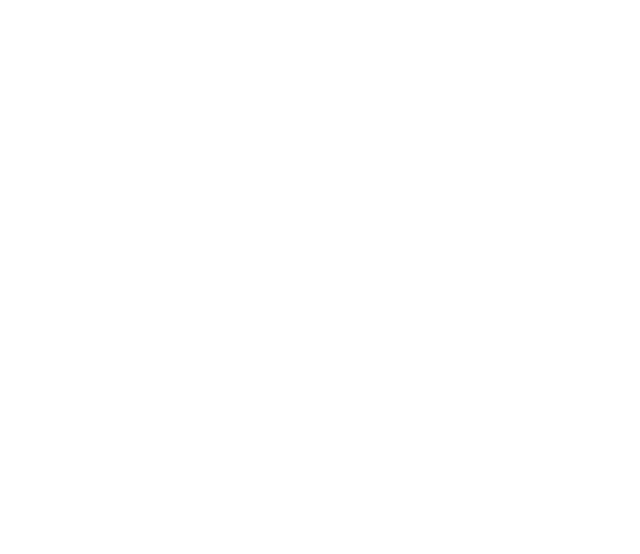
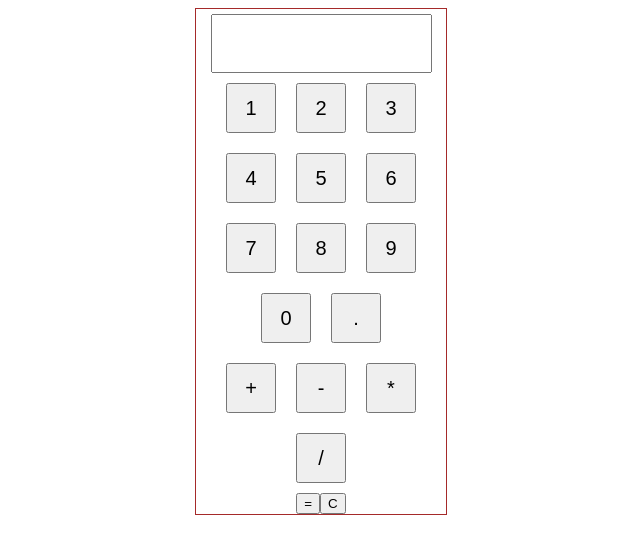
Before and after one commit to acciojob/calculator-Nitintembhare29, a website: page main.html in a window 1280 px wide. Shown: the whole page, without its empty margins (319-959 px from the left). Drawn offline with Linux system fonts and the light colour scheme.

Commit message:
created a submission

```diff
--- a/main.html
+++ b/main.html
@@ -8,6 +8,32 @@
 
 <body>
 	<!-- the entire body must be written by student -->
+	 <div class="calculator">
+        <input type="text" id="input">
+        <br>
+        <div class="numbers">
+          <button id="block1">1</button>
+          <button id="block2">2</button>
+          <button id="block3">3</button>
+          <button id="block4">4</button>
+          <button id="block5">5</button>
+          <button id="block6">6</button>
+          <button id="block7">7</button>
+          <button id="block8">8</button>
+          <button id="block9">9</button>
+          <button id="block0">0</button>
+          <button id="dot">.</button>
+        </div>
+        <div class="operations">
+          <button id="plus">+</button>
+          <button id="minus">-</button>
+          <button id="multiply">*</button>
+          <button id="divide">/</button>
+        </div>
+        <br>
+        <button id="ans">=</button>
+        <button id="clr">C</button>
+      </div>
     <script type="text/javascript" src="./script.js">
 </script>
 
--- a/script.js
+++ b/script.js
@@ -1 +1,35 @@
 //your code here
+let input = document.getElementById("input");
+let numbers = document.getElementsByClassName("numbers")[0];
+let operations = document.getElementsByClassName("operations")[0];
+let ans = document.getElementById("ans");
+let clr = document.getElementById("clr");
+
+// Add event listeners to number buttons
+for (let i = 0; i < numbers.children.length; i++) {
+  numbers.children[i].addEventListener("click", function() {
+    input.value += numbers.children[i].innerText;
+  });
+}
+
+// Add event listeners to operation buttons
+for (let i = 0; i < operations.children.length; i++) {
+  operations.children[i].addEventListener("click", function() {
+    input.value += operations.children[i].innerText;
+  });
+}
+
+// Add event listener to the equal button
+ans.addEventListener("click", function() {
+  try {
+    input.value = eval(input.value);
+  } catch (e) {
+    input.value = "Error";
+  }
+});
+
+// Add event listener to the clear button
+clr.addEventListener("click", function() {
+  input.value = "";
+});
+``
--- a/styles.css
+++ b/styles.css
@@ -1,2 +1,41 @@
 
 /* Your CSS Code here. */
+.calculator {
+    width: 250px;
+    margin: 0 auto;
+    display: flex;
+    flex-flow: row wrap;
+    justify-content: center;
+    border: 1px solid brown;
+  }
+
+  #input{
+    margin-top: 5px;
+    padding: 20px 20px;
+  }
+
+  .numbers {
+    display: flex;
+    flex-wrap: wrap;
+    justify-content: center;
+  }
+
+  .numbers button {
+    width: 50px;
+    height: 50px;
+    margin: 10px;
+    font-size: 20px;
+  }
+
+  .operations {
+    display: flex;
+    flex-wrap: wrap;
+    justify-content: center;
+  }
+
+  .operations button {
+    width: 50px;
+    height: 50px;
+    margin: 10px;
+    font-size: 20px;
+  }
```
